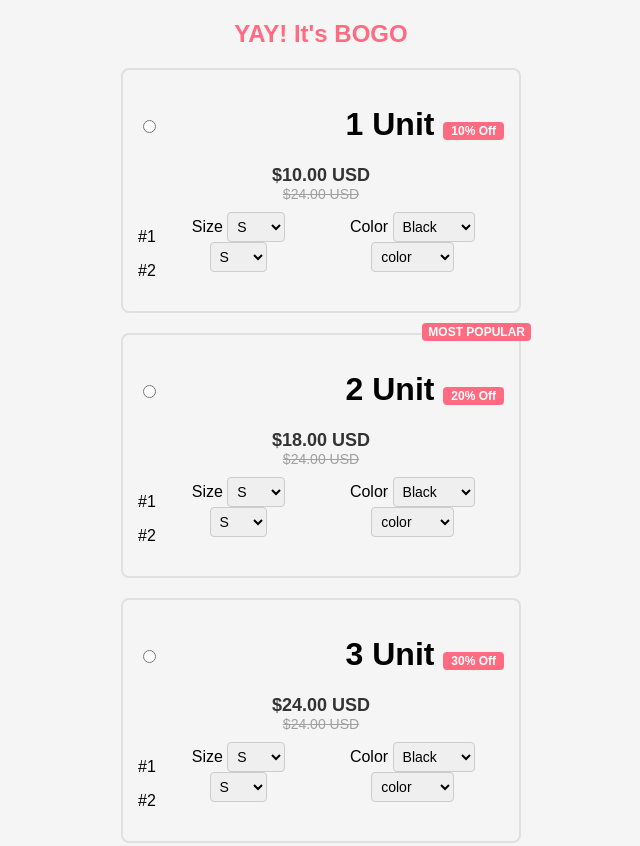
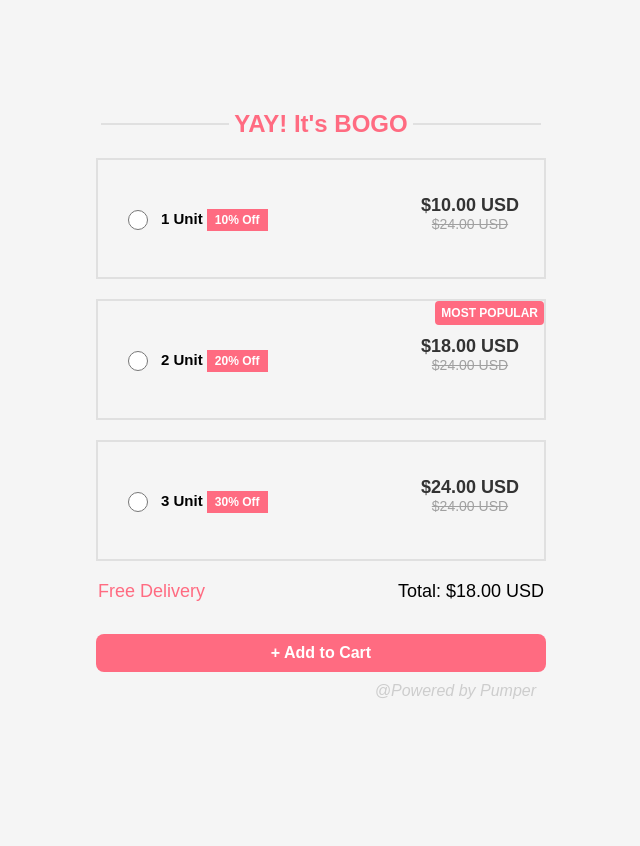
Before and after one commit to Mugilandpi/Taskprice, a plain HTML site: page provex/index.html in a window 1280 px wide. Shown: the top 846 px of the page, without its empty margins (319-959 px from the left). After the commit the page ends 800 px from the top, so only its background shows below. Drawn offline with Linux system fonts and the light colour scheme.

Commit message:
style.css

```diff
--- a/provex/style.css
+++ b/provex/style.css
@@ -9,25 +9,55 @@ body {
 }
 
 .container {
-    width: 400px;
-    padding: 20px;
-    /* background-color: white; */
-    border-radius: 8px;
-    /* box-shadow: 0 4px 8px rgba(0, 0, 0, 0.1); */
+  width: 450px;
+  padding: 10px;
   text-align: center;
 }
 
 .header {
+
+}
+.header {
+    display: flex;
+    align-items: center;
+    justify-content: center;
+    font-weight: bold;
+    position: relative;
+
+    margin: 20px 0;
     color: #ff6b81;
     font-size: 24px;
     font-weight: bold;
-    margin-bottom: 20px;
+
   }
 
+  .header::before,
+  .header::after {
+    content: "";
+    flex: 1;
+    border-bottom: 2px solid #e0e0e0;
+    margin: 0 5px;
+  }
+.pricefullbox{
+    display: flex;
+    justify-content: space-between;
+    padding: 20px 10px;
+ }
+ .checkbox-round {
+     width: 20px;
+     height: 20px;
+    color: #ff6b81;
+     cursor: pointer;
+ }
+ input[type="radio"]:checked{
+  -webkit-appearance:radio;
+  box-shadow: none;
+  background:rgb(252,252,252);
+}
 .option-box {
   position: relative;
   border: 2px solid #e0e0e0;
-    border-radius: 8px;
+
   padding: 15px;
   margin: 20px 0;
   cursor: pointer;
@@ -44,12 +74,15 @@ body {
   justify-content: space-between;
   font-weight: bold;
 }
+.option-header h1{
+    font-size: 15px;
+    padding: 5px 10px;
+}
 
 .discount {
   background-color: #ff6b81;
   color: white;
-    border-radius: 4px;
-    padding: 2px 8px;
+  padding: 4px 8px;
   font-size: 12px;
 }
 
@@ -67,37 +100,70 @@ body {
 
 .most-popular {
   position: absolute;
-    top: -12px;
-    right: -12px;
+  top: 0px;
+  right: 0px;
   background-color: #ff6b81;
   color: white;
   font-size: 12px;
-    padding: 2px 6px;
+  padding: 5px 6px;
   border-radius: 4px;
   font-weight: bold;
 }
-
 .selection {
-    display: flex;
-    justify-content: space-between;
+    display: none; /* Initially hidden */
+    justify-content: flex-start;
     margin-top: 10px;
+    padding: 0px 20px;
   }
 
-  .selection select {
+  .option-box:hover .selection {
+    display: flex; /* Show on hover */
+  }
+
+  .selection-item {
+    display: flex;
+    flex-direction: column;
+    margin-right: 10px;
+  }
+
+  .selection-item label {
+    font-size: 12px;
+    margin-bottom: 5px;
+  }
+
+  .selection-item select {
     padding: 5px;
     font-size: 14px;
-    border: 1px solid #ccc;
-    border-radius: 4px;
-    width: 45%;
+    margin: 5px;
+    border: 2px solid #d9d9d9;
+    border-radius: 5px;
+    width: 100px;
   }
-
+  .selection-item .para{
+       margin-top: 15px;
+  }
+  .selection-item  label{
+    font-size: 15px;
+    font-weight: 500;
+  }
 .total {
   font-size: 16px;
   font-weight: bold;
+  color: #000 !important;
+
+}
+.endup{
+display: flex;
+justify-content: space-between;
+margin: 2px;
+}
+.endup h5{
 color: #ff6b81;
-    margin-top: 10px;
+font-size: 18px;
+font-weight: 500;
+margin-top: 0px;
+
 }
-
 .add-to-cart {
   background-color: #ff6b81;
   color: white;
@@ -106,13 +172,7 @@ body {
   padding: 10px 0;
   border: none;
   border-radius: 8px;
-    margin-top: 20px;
+  margin-top: 0px;
   cursor: pointer;
   width: 100%;
 }
-
-  .free-delivery {
-    color: #ff6b81;
-    font-size: 14px;
-    margin-top: 5px;
-  }
```
Lines whose indentation alone changed are shown as unchanged.
